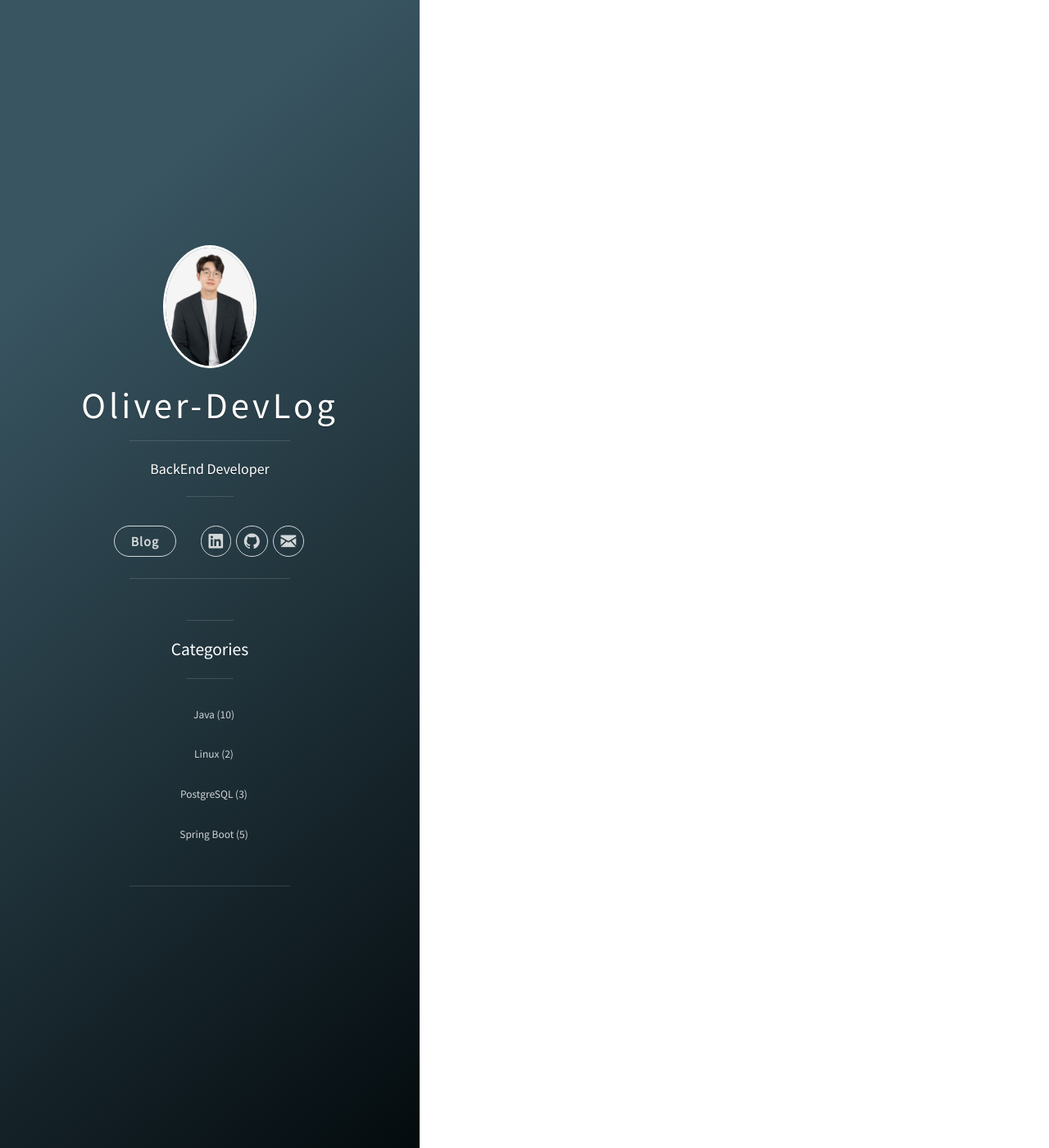
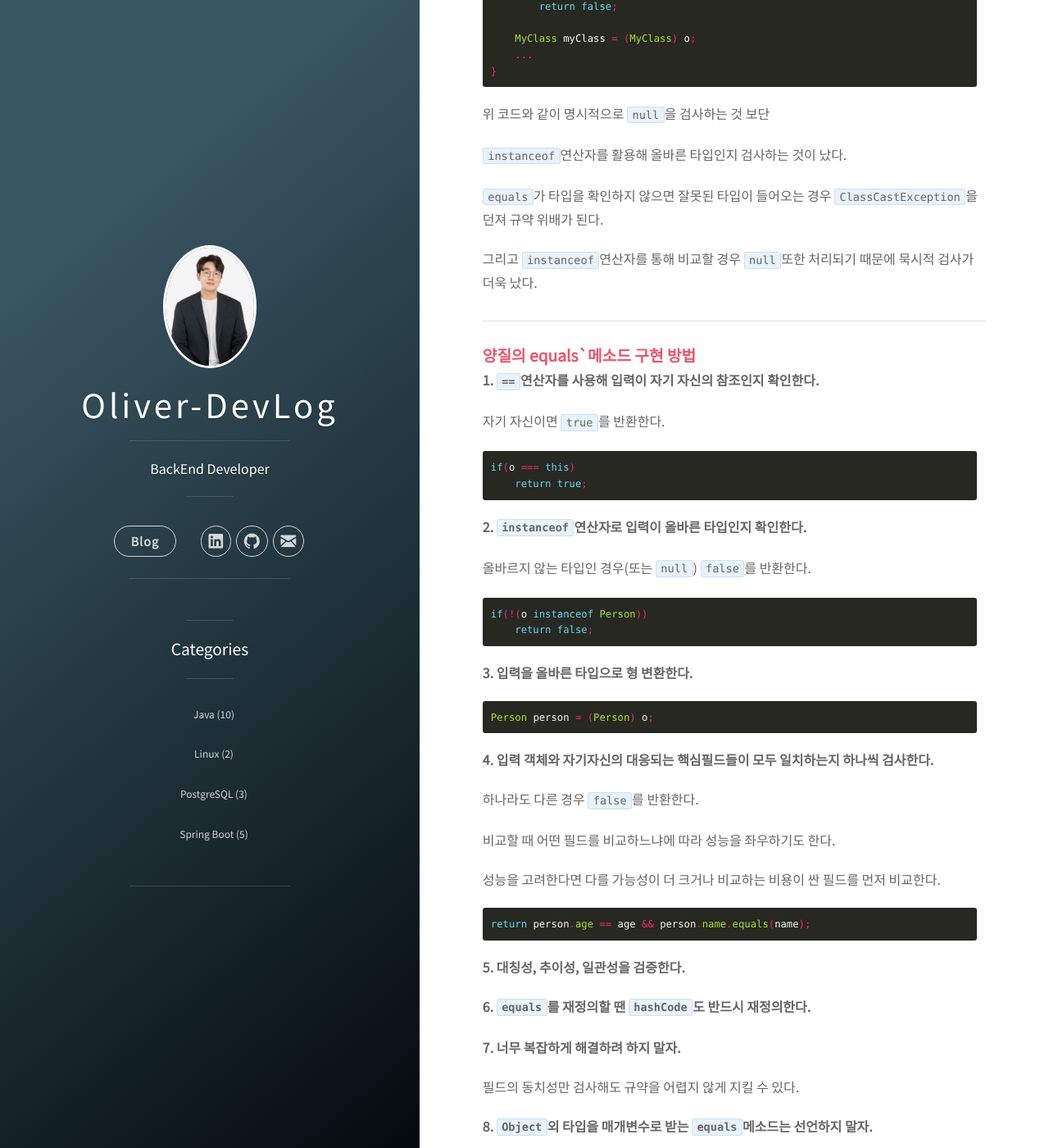
Before and after one commit to ardente6320/ardente6320.github.io, a Jekyll site: the page built from _posts/Java/2023-07-17-effective-java-10.md, in a window 1280 px wide and 1400 px high, scrolled down 2397 px. Shown: the whole window at 82% size. Built offline with Jekyll 4.4.1, drawn with Linux system fonts in a browser that asks for light colours; some of the changed text lies outside the part shown.

Commit message:
최종본

````diff
--- a/_posts/Java/2023-07-17-effective-java-10.md
+++ b/_posts/Java/2023-07-17-effective-java-10.md
@@ -40,6 +40,8 @@
 
 위와 같이 구현하여 호출하는 것을 막도록 한다.
 
+---
+
 #### **<span style="color:#ef5369">재정의를 해야하는 경우</span>**
 
 객체 식별정(물리적으로 같은가)이 아니라 논리적 동치성을 확인해야 하는데,
@@ -50,6 +52,159 @@
 
 객체가 같은 경우가 아닌 두 값이 같은지 비교하게 된다.
 
+---
+
 #### **<span style="color:#ef5369">재정의 일반 규약</span>**
 
-1. 반사성(reflexivity)
+**1. 반사성(reflexivity)**
+
+`null`이 아닌 모든 참조 값 `x`에 대해, `x.equals(x)`는 `true`다.
+
+**2. 대칭성(symmetry)**
+
+`null`이 아닌 모든 참조값 `x`,`y`에 대해, `x.equals(y)`가 `true`면 `y.equals(x)`도 `true`다.
+
+
+**3. 추이성(transitivity)**
+
+`null`이 아닌 모든 참조 값 `x`,`y`,`z`에 대해, `x.equals(y)`와 `y.equals(z)`가 `true`이면
+
+`x.equals(z)`도 `true`다.
+
+**4. 일관성(consistency)**
+
+`null`이 아닌 모든 참조값 `x`,`y`에 대해, `x.equals(y)`를 반복해서 호출하면 항상 `true`를 반환하거나
+
+항상 `false`를 반환한다.
+
+**5. `null` 아님**
+
+`null`이 아닌 모든 참조 값 `x`에 대해, `x.equals(null)`은 항상 `false`다.
+
+의도하지 않았지만 실수로 `NullPointerException`을 던지지 않도록 방어해야한다.
+
+```java
+//명시적 검사
+@Override
+public boolean equals(Object o){
+    if(o == null)
+        return false;
+}
+```
+```java
+//묵시적 검사
+@Override
+public boolean equals(Object o){
+    if(!(o instanceof MyClass))
+        return false;
+
+    MyClass myClass = (MyClass) o;
+    ...
+}
+```
+
+위 코드와 같이 명시적으로 `null`을 검사하는 것 보단
+
+`instanceof`연산자를 활용해 올바른 타입인지 검사하는 것이 났다.
+
+`equals`가 타입을 확인하지 않으면 잘못된 타입이 들어오는 경우 `ClassCastException`을 던져 규약 위배가 된다.
+
+그리고 `instanceof`연산자를 통해 비교할 경우 `null`또한 처리되기 때문에 묵시적 검사가 더욱 났다.
+
+---
+
+#### **<span style="color:#ef5369">양질의 equals`메소드 구현 방법</span>**
+
+**1. `==`연산자를 사용해 입력이 자기 자신의 참조인지 확인한다.**
+
+자기 자신이면 `true`를 반환한다.
+
+```java
+if(o === this)
+    return true;
+```
+
+**2. `instanceof`연산자로 입력이 올바른 타입인지 확인한다.**
+
+올바르지 않는 타입인 경우(또는 `null`) `false`를 반환한다.
+
+```java
+if(!(o instanceof Person))
+    return false;
+```
+
+**3. 입력을 올바른 타입으로 형 변환한다.**
+
+```java
+Person person = (Person) o;
+```
+
+**4. 입력 객체와 자기자신의 대응되는 핵심필드들이 모두 일치하는지 하나씩 검사한다.**
+
+하나라도 다른 경우 `false`를 반환한다.
+
+비교할 때 어떤 필드를 비교하느냐에 따라 성능을 좌우하기도 한다.
+
+성능을 고려한다면 다를 가능성이 더 크거나 비교하는 비용이 싼 필드를 먼저 비교한다.
+
+```java
+return person.age == age && person.name.equals(name);
+```
+
+**5. 대칭성, 추이성, 일관성을 검증한다.**
+
+**6. `equals`를 재정의할 땐 `hashCode`도 반드시 재정의한다.**
+
+**7. 너무 복잡하게 해결하려 하지 말자.**
+
+필드의 동치성만 검사해도 규약을 어렵지 않게 지킬 수 있다.
+
+**8. `Object`외 타입을 매개변수로 받는 `equals`메소드는 선언하지 말자.**
+
+타입을 구체적으로 명시한 `equals`는 오히려 해가된다.
+
+```java
+//잘못된 예 - 컴파일 되지 않는다.
+@Override
+public boolean equals(MyClass a){
+        ...
+}
+```
+
+위 코드는 `Object.equals`를 재정의한 것이 아닌 다중정의를 한 것이다.
+
+이 메소드는 `@Override`어노테이션이 긍정오류를 내개 하고 보안 측면에서도 잘못된 정보를 준다.
+
+위 코드를 하나의 메소드로 나타내면 다음과 같다.
+
+```java
+class Person{
+    private String name;
+    private int age;
+
+    public Person(String name, int age){
+        this.name = name;
+        this.age = age;
+    }
+
+    @Override
+    public boolean equals(Object o){
+        if(o == this)
+            return true;
+        if(!(o instanceof Person))
+            return false;
+
+        Person person = (Person) o;
+
+        return person.age = age && person.name.equals(name);
+    }
+}
+```
+
+---
+
+결론적으로 꼭 필요한 경우가 아니라면 `equals`는 재정의하지 말자.
+
+만약 재정의하게 된다면 클래스의 핵심 필드를 모두 빠짐없이 확인해야하고,
+
+다섯가지 규약을 확실히 지켜가며 비교해야한다.
````
